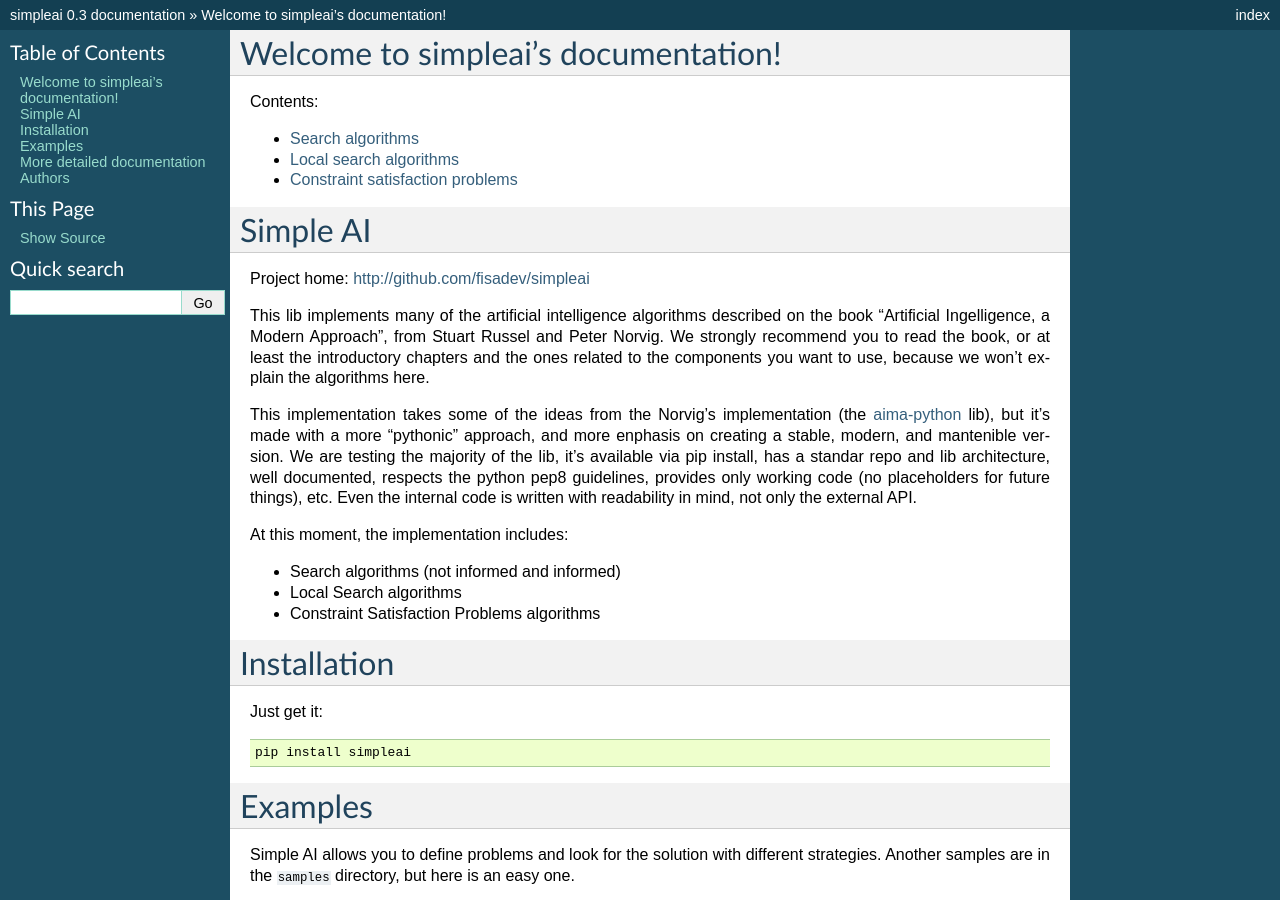
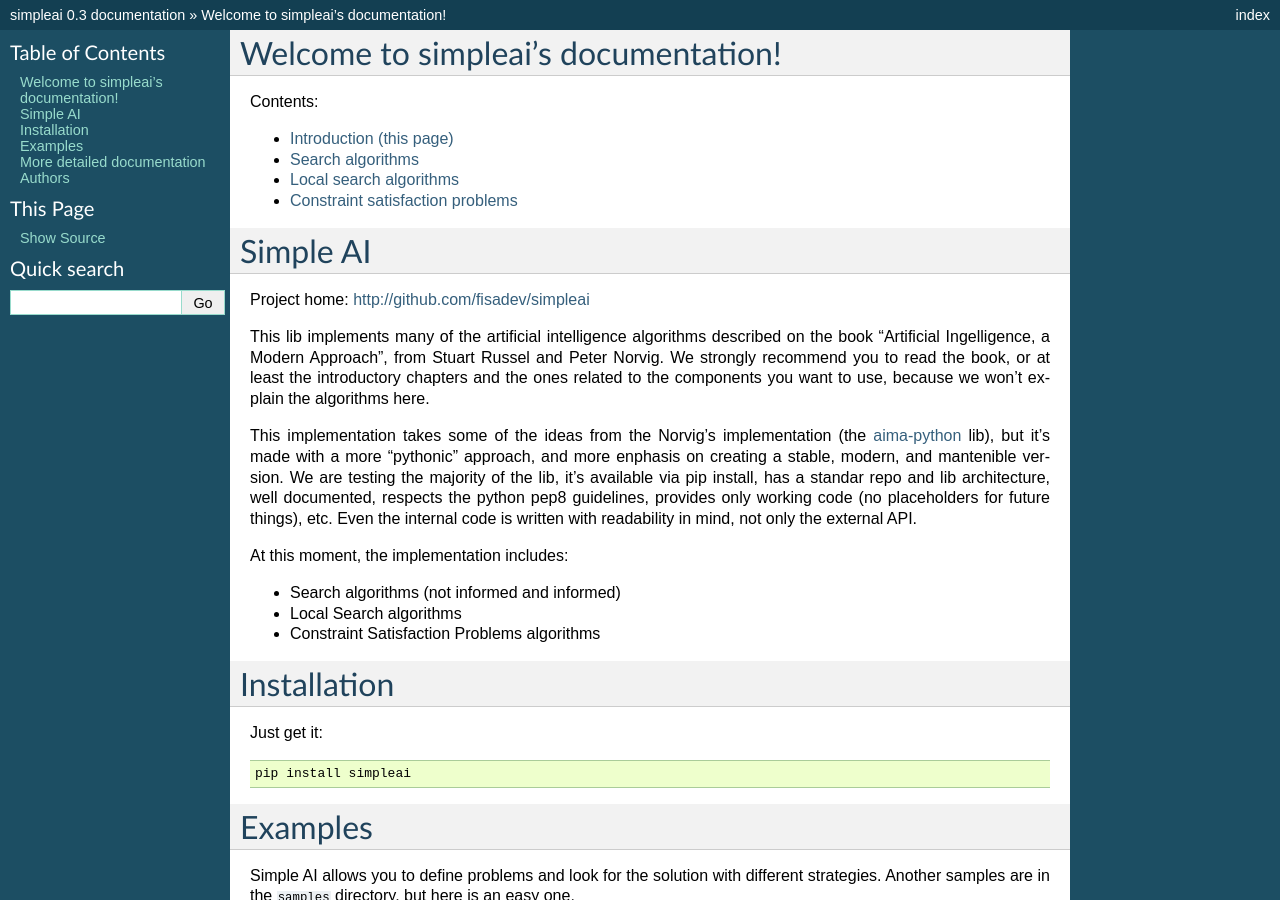
Before and after one commit to simpleai-team/simpleai, a Sphinx documentation site: the page built from docs/index.rst, in a window 1280 px wide and 900 px high. Built offline with Sphinx 7.4.7, drawn with Linux system fonts in a browser that asks for light colours.

Commit message:
Added explicit diferentiation between introduction doc, and the rest of the doc

```diff
--- a/docs/index.rst
+++ b/docs/index.rst
@@ -8,6 +8,7 @@
 
 Contents:
 
+* :doc:`Introduction (this page)<index>`
 * :doc:`search_problems`
 * :doc:`local_search_problems`
 * :doc:`constraint_satisfaction_problems`
```
